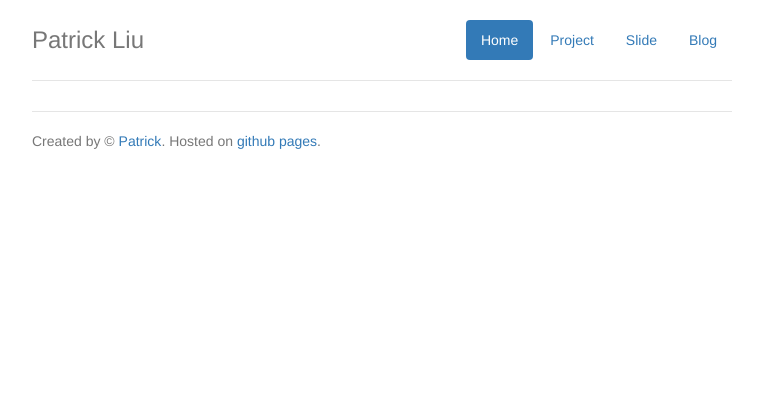
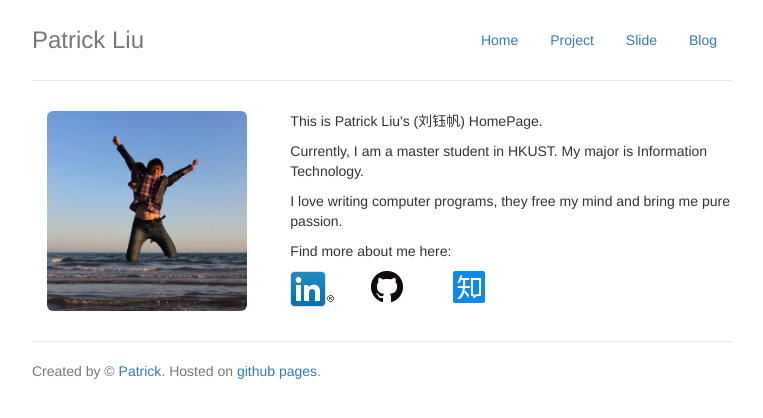
Before and after one commit to yufan-liu/yufan-liu.github.io, a Jekyll site: the page built from index.html, in a window 1280 px wide. Shown: the top 418 px of the page, without its empty margins (258-1021 px from the left). Built offline with Jekyll 4.4.1, drawn with Linux system fonts in a browser that asks for light colours.

Commit message:
Add home page

```diff
--- a/_layouts/default.html
+++ b/_layouts/default.html
@@ -46,10 +46,10 @@
     <div class="header clearfix">
         <nav>
             <ul class="nav nav-pills pull-right">
-                <li role="presentation" class="active" data-toggle="tab"><a href="/index.html">Home</a></li>
-                <li role="presentation" data-toggle="tab"><a href="/project.html">Project</a></li>
-                <li role="presentation" data-toggle="tab"><a href="/slide.html">Slide</a></li>
-                <li role="presentation" data-toggle="tab"><a href="/blog.html">Blog</a></li>
+                <li role="presentation"><a href="/index.html">Home</a></li>
+                <li role="presentation"><a href="/project.html">Project</a></li>
+                <li role="presentation"><a href="/slide.html">Slide</a></li>
+                <li role="presentation"><a href="/blog.html">Blog</a></li>
             </ul>
         </nav>
         <h3 class="text-muted">Patrick Liu</h3>
--- a/css/jumbotron-narrow.css
+++ b/css/jumbotron-narrow.css
@@ -10,6 +10,10 @@ body {
 .footer {
   padding-right: 15px;
   padding-left: 15px;
+}
+
+.footer {
+  margin-top: 30px;
 }
 
 /* Custom page header */
--- a/index.html
+++ b/index.html
@@ -4,3 +4,22 @@ author: Patrick
 title: Patrick's Homepage
 excerpt: This is Patrick Liu's Homepage
 ---
+<div class="container">
+    <div class="row">
+        <div class="col-md-4">
+            <img src="{{ site.github.url }}/image/Me.jpg" width="200px" height="200px" class="img-rounded"/>
+        </div>
+        <div class="col-md-8">
+            <p>This is Patrick Liu's (刘钰帆) HomePage.</p>
+            <p>Currently, I am a master student in HKUST. My major is Information Technology.</p>
+            <p>I love writing computer programs, they free my mind and bring me pure passion.</p>
+            <p></p>
+            <p>Find more about me here:</p>
+            <div class="row">
+                <div class="col-md-2"><a href="https://hk.linkedin.com/in/patrickliu0527"><img src="{{ site.github.url }}/image/linkedin-favicon.png"/></a></div>
+                <div class="col-md-2"><a href="https://github.com/yufan-liu"><img src="{{ site.github.url }}/image/github-favicon.ico"/></a></div>
+                <div class="col-md-2"><a href="https://www.zhihu.com/people/liu-yu-fan-86"><img src="{{ site.github.url }}/image/zhihu-favicon.ico"/></a></div>
+            </div>
+        </div>
+    </div>
+</div>
```
Also changed, not shown: other parts of _layouts/default.html (+2 -1 lines), image/Me.jpg (added), image/github-favicon.ico (added), image/linkedin-favicon.ico (added), image/linkedin-favicon.png (added), image/zhihu-favicon.ico (added).
